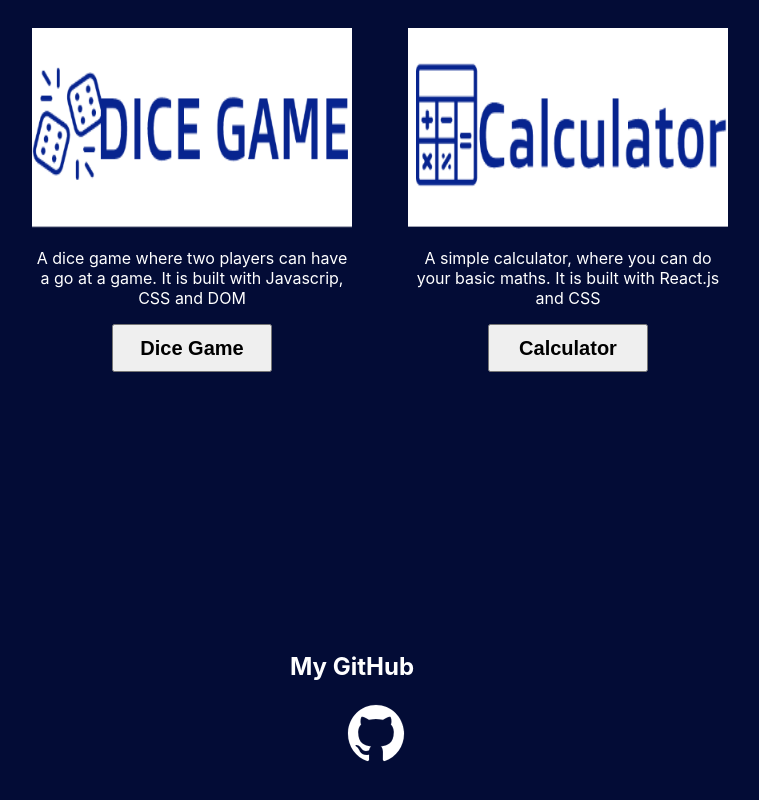
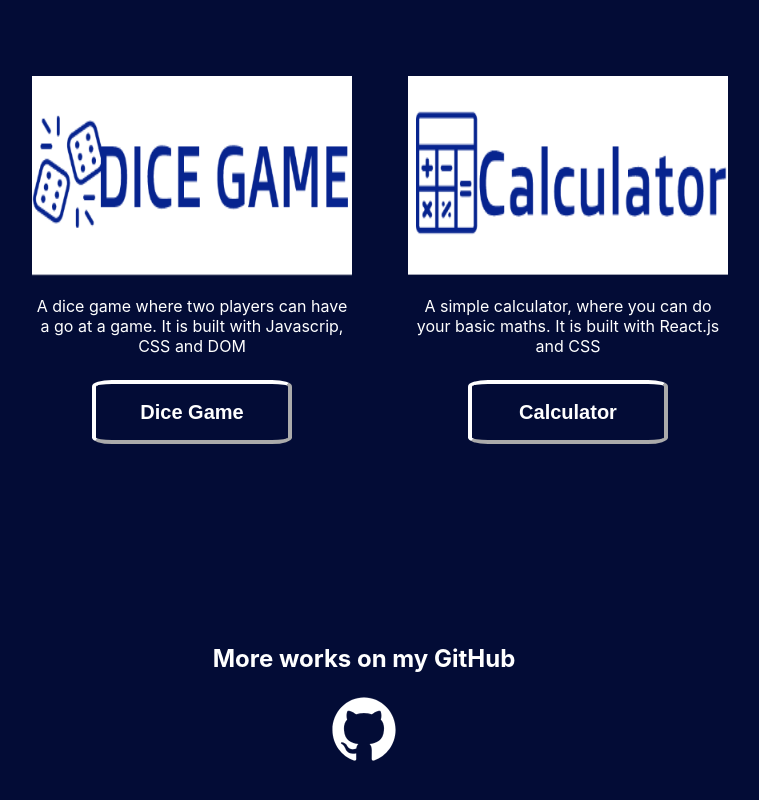
Before and after one commit to jessika8/mywebpage, a React (Create React App) app: page /Work in a window 1280 px wide. Shown: the part 1048-1848 px from the top of the page, without its empty margins (288-1047 px from the left). Built offline with nearby package versions, Linux system fonts and the light colour scheme.

Commit message:
new buttons

```diff
--- a/src/App.css
+++ b/src/App.css
@@ -51,9 +51,12 @@ ul li a:hover {
   width: 40vh;
 }
 .workCompGit {
-  margin-top: 25vh;
+  margin-top: 15vh;
   text-align: center;
   color: white;
+}
+.workCompGit h2 {
+  margin-left: 3vh;
 }
 
 .navBarWhole {
@@ -73,20 +76,26 @@ ul li a:hover {
   margin-bottom: 15vh;
 }
 ion-icon {
-  font-size: 8vh;
+  font-size: 9vh;
   color: white;
-  margin-left: 9vh;
-  margin-right: 3vh;
+  margin-left: 3vh;
+  margin-right: 0vh;
 
 }
 ion-icon:hover{
   color: rgb(0, 174, 255);
 }
 button {
-  height: 6vh;
-  width: 20vh;
+  height: 8vh;
+  width: 25vh;
   font-size: 2.5vh;
   font-weight: bold;
+  border-radius: 10%;
+  border-width: 0.6vh;
+  border-color: white;
+  background-color:rgb(3, 12, 54) ;
+  color: white;
+  margin-top: 1vh;
 }
 button:hover {
   background-color: rgb(0, 174, 255);
--- a/src/components/WorkComponent.js
+++ b/src/components/WorkComponent.js
@@ -50,7 +50,7 @@ export default class WorkComponent extends Component {
 
 
         <div className="workCompGit">
-        <h2>My GitHub</h2>
+        <h2>{data.Work[0].github}</h2>
         <a onClick={ event => window.open('https://github.com/jessika8', "_blank")}>
                <ion-icon className="icon" name="logo-github"></ion-icon>
                </a>
--- a/src/data.json
+++ b/src/data.json
@@ -31,7 +31,9 @@
 
             "diceGame" : "A dice game where two players can have a go at a game. It is built with Javascrip, CSS and DOM",
 
-            "calculator" : "A simple calculator, where you can do your basic maths. It is built with React.js and CSS"
+            "calculator" : "A simple calculator, where you can do your basic maths. It is built with React.js and CSS",
+
+            "github" : "More works on my GitHub"
         }
     ]
 }
```
